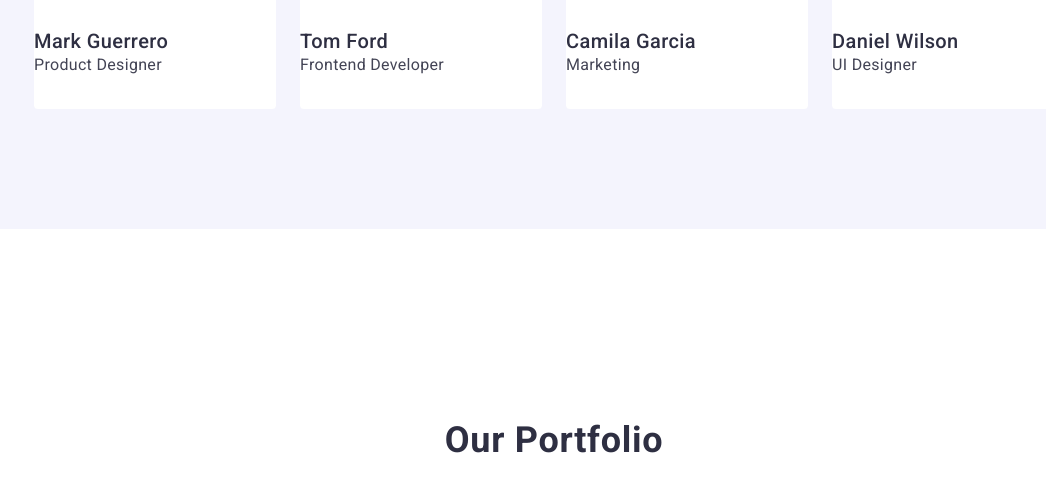
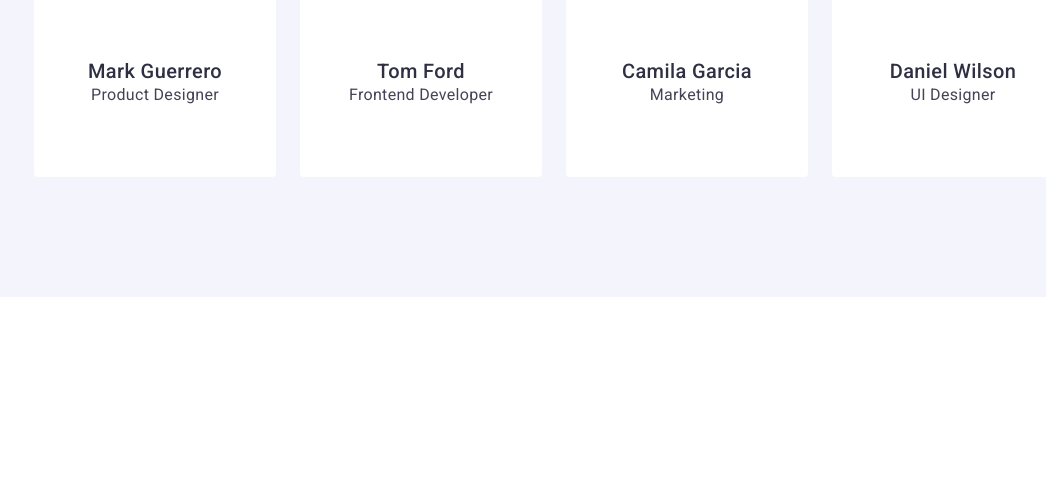
Before and after one commit to didislava/goit-markup-hw-03, a plain HTML site: page index.html in a window 1280 px wide. Shown: the part 1372-1858 px from the top of the page, without its empty margins (86-1132 px from the left). Drawn offline with nearby package versions, Linux system fonts and the light colour scheme.

Commit message:
correct mistakes section 3

```diff
--- a/css/styles.css
+++ b/css/styles.css
@@ -225,6 +225,9 @@ h6 {
     padding: 120px;
 }
 
+.team-conteiner {
+}
+
 .team-container
 
 .team-title {
@@ -246,10 +249,13 @@ h6 {
     width: calc((100% - 3 * 24px) / 4);
 }
 
-.team-subtitle {
+.team-name {
+    padding: 30px 0;
+    text-align: center;
+    margin-bottom: 8px;
 }
 
-.team-conteiner {
+.team-subtitle {
 
 }
 
--- a/index.html
+++ b/index.html
@@ -65,23 +65,31 @@
                 <ul class="team-list">
                     <li class="team-item">
                         <img src="./images/img1.jpg" width="264" height="260" alt="Mark Guerrero" class="team-image">
+                        <div class="container team-name">
                             <h3 class="team-subtitle section-subtitle">Mark Guerrero</h3>
                             <p class="team-item-text section-paragraf">Product Designer</p>
+                        </div>
                     </li>
                     <li class="team-item">
                         <img src="./images/img2.jpg" width="264" height="260" alt="Tom Ford" class="team-image">
+                        <div class="container team-name">
                             <h3 class="team-subtitle section-subtitle">Tom Ford</h3>
                             <p class="team-item-text section-paragraf">Frontend Developer</p>
+                        </div>
                     </li>
                     <li class="team-item">
                         <img src="./images/img3.jpg" width="264" height="260" alt="Camila Garcia" class="team-image">
+                        <div class="container team-name">
                             <h3 class="team-subtitle section-subtitle">Camila Garcia</h3>
                             <p class="team-item-text section-paragraf">Marketing</p>
+                        </div>
                     </li>
                     <li class="team-item">
                         <img src="./images/img4.jpg" width="264" height="260" alt="Daniel Wilson" class="team-image">
+                        <div class="container team-name">
                             <h3 class="team-subtitle section-subtitle">Daniel Wilson</h3>
                             <p class="team-item-text section-paragraf">UI Designer</p>
+                        </div>
                     </li>
                 </ul>
             </div>
```
Lines whose indentation alone changed are shown as unchanged.
